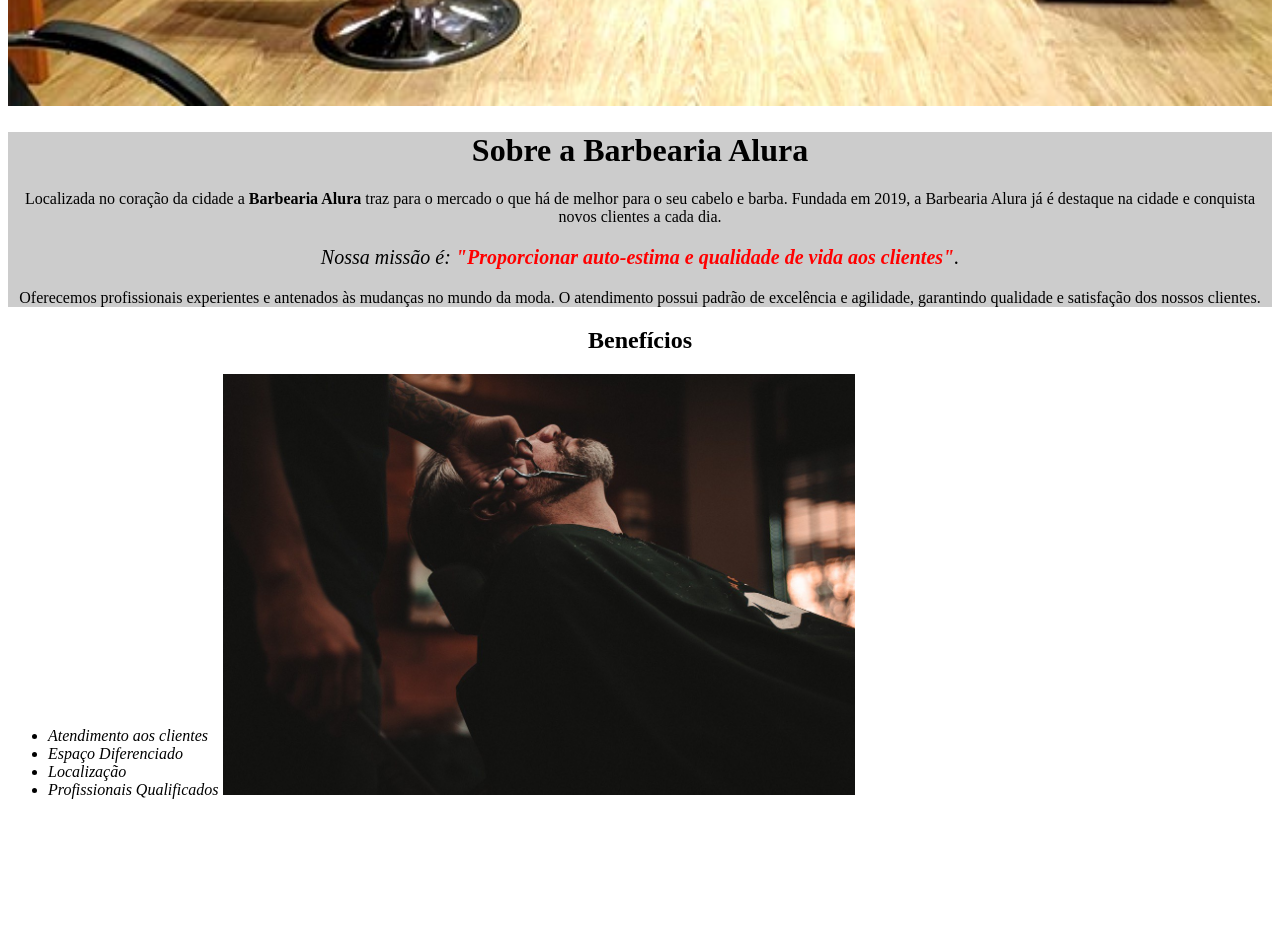
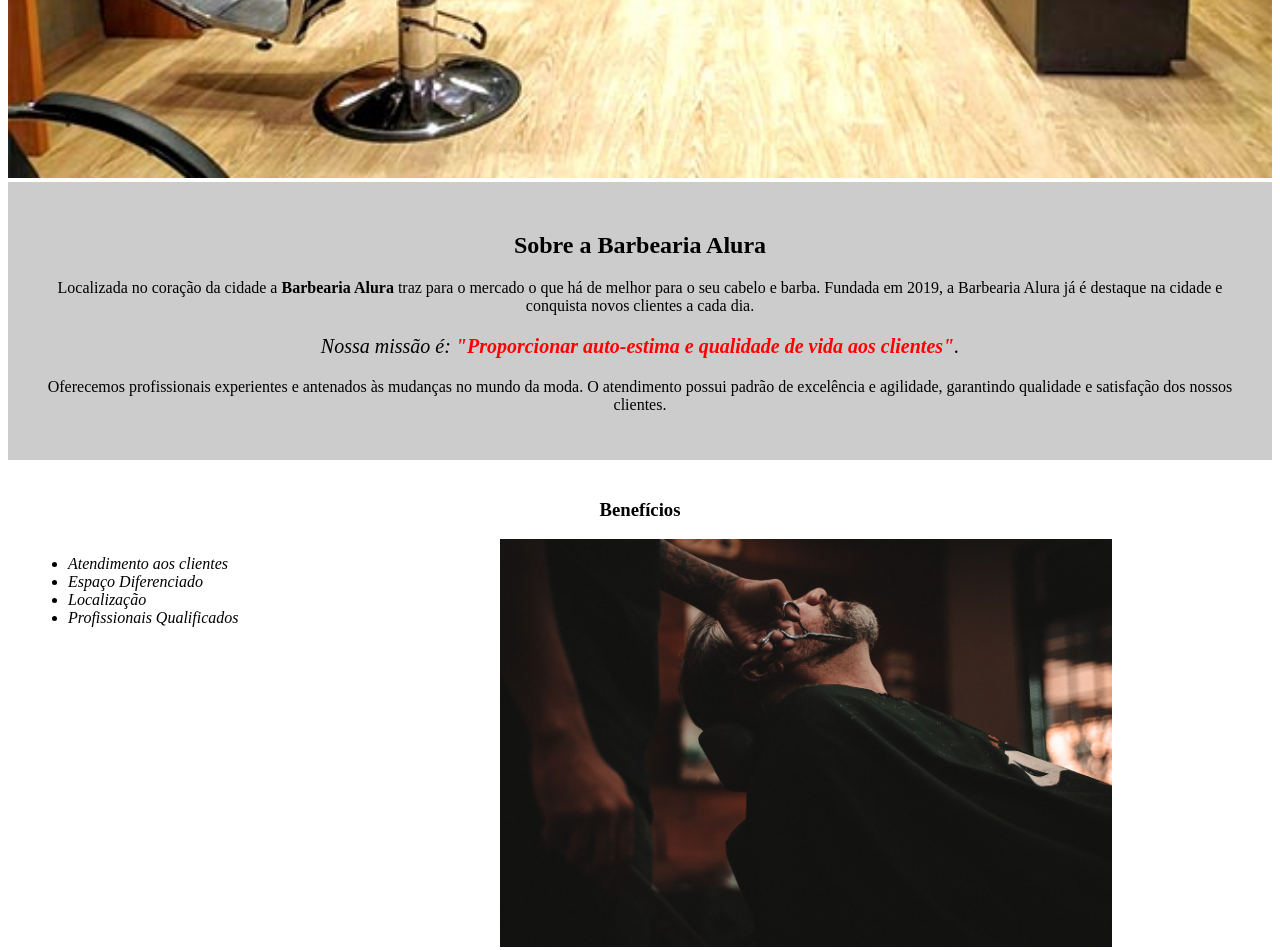
Before and after one commit to isabelamendesgavloski/front-end, a plain HTML site: page index.html in a window 1280 px wide. Shown: the part 720-1670 px from the top of the page. Before the commit the page ends 1543 px from the top, so only its background shows below. Drawn offline with Linux system fonts and the light colour scheme.

Commit message:
Add files via upload

```diff
--- a/index.html
+++ b/index.html
@@ -7,9 +7,12 @@
     </head>
 
     <body>
+        <header>
+            <h1>Barbearia Alura</h1>
+        </header>
         <img id="barbearia" src="barbearia.jpg">
         <div class="principal">
-        <h1>Sobre a Barbearia Alura</h1>
+        <h2 class="titulo-centralizado">Sobre a Barbearia Alura</h2>
 
         <p>Localizada no coração da cidade a <strong>Barbearia Alura</strong> traz para o mercado o que há de melhor para o seu cabelo e barba. Fundada em 2019, a Barbearia Alura já é destaque na cidade e conquista novos clientes a cada dia. </p>
 
@@ -18,7 +21,7 @@
         <p>Oferecemos profissionais experientes e antenados às mudanças no mundo da moda. O atendimento possui padrão de excelência e agilidade, garantindo qualidade e satisfação dos nossos clientes.</p>
     </div>
         <div class="beneficios">
-        <h2>Benefícios</h2>
+        <h3 class="titulo-centralizado">Benefícios</h3>
 
         <ul>
             <li class="itens">Atendimento aos clientes</li>
--- a/style.css
+++ b/style.css
@@ -7,10 +7,11 @@ body {
 }
 
 .principal {
-    background: #CCCCCC
+    background: #CCCCCC;
+    padding: 30px;
 }
 
-h1 {
+.titulo-centralizado {
     text-align: center
 }
 
@@ -32,13 +33,14 @@ em strong {
 
 .beneficios {
     background: #FFFFFF;
+    padding:20px;
 }
 
-h2 {
-    text-align: center;
-}
 ul {
     display: inline-block;
+    vertical-align: top;
+    width: 20%;
+    margin-right: 15%;
 }
 
 .imagembeneficios {
```
